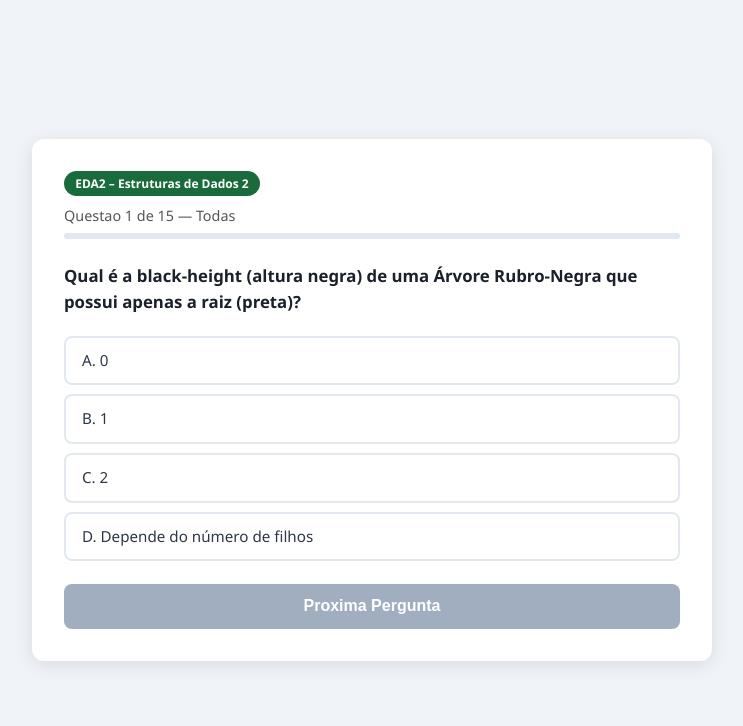
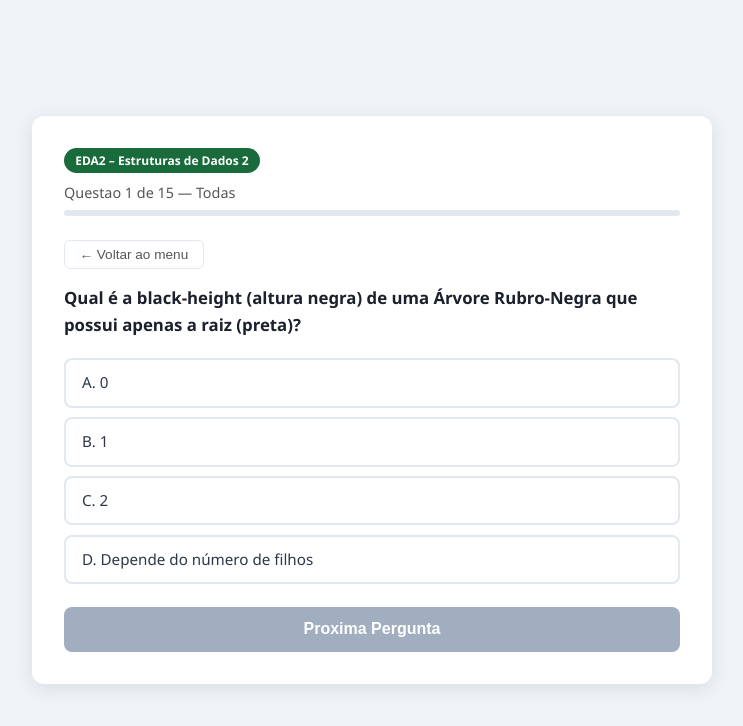
Before and after one commit to roobertoAlves/quizz-prova, a plain HTML site: page index.html in a window 1280 px wide. Both pictures are taken after a click on the button "Todas — Misturadas (15 questoes)". Shown: the whole page, without its empty margins (268-1011 px from the left). Drawn offline with Linux system fonts and the light colour scheme.

Commit message:
feat: add back-to-menu button with confirmation during quiz

```diff
--- a/index.html
+++ b/index.html
@@ -23,6 +23,7 @@
 
     <!-- Tela: quiz -->
     <div id="tela-quiz" class="hidden">
+      <button class="btn-voltar" onclick="confirmarVolta()">&#8592; Voltar ao menu</button>
       <p id="pergunta"></p>
       <ul id="alternativas"></ul>
       <div id="explicacao" class="hidden"></div>
--- a/src/css/style.css
+++ b/src/css/style.css
@@ -197,6 +197,22 @@ button:disabled { background: #a0aec0; cursor: not-allowed; }
   margin-bottom: .5rem;
 }
 
+/* ─── Botao voltar ───────────────────────────────────────────────────────────── */
+.btn-voltar {
+  margin-top: 0;
+  margin-bottom: 1rem;
+  width: auto;
+  padding: .4rem .9rem;
+  background: transparent;
+  color: #555;
+  border: 1px solid #e2e8f0;
+  border-radius: 6px;
+  font-size: .85rem;
+  font-weight: 500;
+}
+
+.btn-voltar:hover { background: #f0f4f8; color: #1a202c; border-color: #cbd5e0; }
+
 /* ─── Menu de temas ─────────────────────────────────────────────────────────── */
 .menu-titulo {
   font-size: 1.3rem;
--- a/src/js/script.js
+++ b/src/js/script.js
@@ -182,6 +182,12 @@ function repetirTema() {
   iniciarQuiz(temaSelecionado);
 }
 
+// Confirma volta ao menu durante o quiz
+function confirmarVolta() {
+  if (!confirm("Deseja voltar ao menu? O progresso desta rodada sera perdido.")) return;
+  voltarMenu();
+}
+
 function voltarMenu() {
   document.getElementById("tela-resultado").classList.add("hidden");
   document.getElementById("tela-menu").classList.remove("hidden");
```
